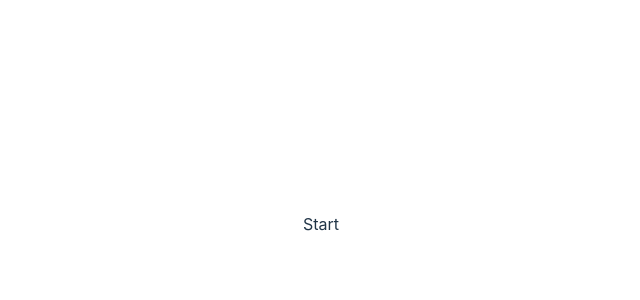
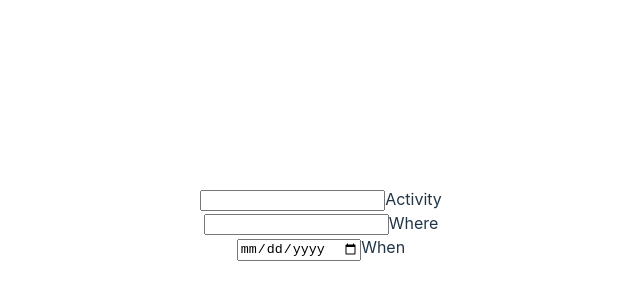
Before and after one commit to OzzoDev/Reseplaneraren, a React (Vite) app: page / in a window 1280 px wide. Shown: the part 176-476 px from the top of the page, without its empty margins (319-959 px from the left). Built offline with nearby package versions, Linux system fonts and the light colour scheme.

Commit message:
Created form component and form input components

```diff
--- a/src/App.tsx
+++ b/src/App.tsx
@@ -2,16 +2,25 @@ import './App.css'
 import { BrowserRouter, Route, Routes } from 'react-router-dom'
 import StartPage from './pages/StartPage'
 import ActivityPage from './pages/ActivityPage'
+import { useEffect, useState } from 'react'
+import { Activity } from './types/types'
 
 function App() {
+  const [activities, setActivities] = useState<Activity[]>([]);
 
-  return <BrowserRouter>
-    <Routes>
-      <Route path="/" element={<StartPage/>}/>
-      <Route path="/activities" element={<ActivityPage/>}/>
-      <Route/>
-    </Routes>
-  </BrowserRouter>
+  useEffect(()=>{
+    console.log(activities);
+  },[activities]);
+
+  return (
+    <BrowserRouter>
+      <Routes>
+        <Route path="/" element={<StartPage activities={activities} setActivities={setActivities}/>}/>
+        <Route path="/activities" element={<ActivityPage/>}/>
+        <Route/>
+      </Routes>
+    </BrowserRouter>
+  );
 }
 
 export default App
--- /dev/null
+++ b/src/components/ActivityDateInput.tsx
@@ -0,0 +1,23 @@
+import { Activity } from "../types/types";
+
+interface Props {
+    labelText:string,
+    activities: Activity[];
+    setActivities: (activities: Activity[]) => void;
+}
+
+export default function ActivityDateInput({labelText,activities,setActivities}: Props){
+
+    const handleChange = (e: React.ChangeEvent<HTMLInputElement>) => {
+        const { name, value } = e.target;
+        const newActivites = { ...activities, [name]: value };
+        setActivities(newActivites);
+      };
+
+      return (
+        <div className="input">
+          <input type="date" name="date" onChange={handleChange} className="input" autoComplete="off"/>
+          <label>{labelText}</label>
+        </div>
+      );
+}
--- /dev/null
+++ b/src/components/ActivityForm.tsx
@@ -0,0 +1,23 @@
+import { Activity } from "../types/types";
+import ActivityDateInput from "./ActivityDateInput";
+import ActivityInput from "./ActivityInput";
+
+interface Props{
+    activities:Activity[],
+    setActivities:(activities:Activity[])=>void;
+}
+
+export default function ActivityForm({activities,setActivities}:Props){
+
+    const handleSubmit = (e:React.FormEvent<HTMLFormElement>)=>{
+
+    }
+
+    return (
+        <form onSubmit={handleSubmit}>
+            <ActivityInput labelText="Activity" name="activity" activities={activities} setActivities={setActivities}/>
+            <ActivityInput labelText="Where" name="place" activities={activities} setActivities={setActivities}/>
+            <ActivityDateInput labelText="When" activities={activities} setActivities={setActivities}/>
+        </form>
+    )
+}
--- /dev/null
+++ b/src/components/ActivityInput.tsx
@@ -0,0 +1,24 @@
+import { Activity } from "../types/types";
+
+interface Props {
+  name: string;
+  labelText:string,
+  activities: Activity[];
+  setActivities: (activities: Activity[]) => void;
+}
+
+export default function ActivityInput({name,labelText,activities,setActivities}: Props) {
+
+const handleChange = (e: React.ChangeEvent<HTMLInputElement>) => {
+    const { name, value } = e.target;
+    const newActivites = { ...activities, [name]: value };
+    setActivities(newActivites);
+  };
+
+  return (
+    <div className="input-container">
+        <input type="text" name={name} onChange={handleChange} className="activity-input"/>
+        <label>{labelText}</label>
+    </div>
+  );
+}
--- a/src/pages/StartPage.tsx
+++ b/src/pages/StartPage.tsx
@@ -1,3 +1,12 @@
-export default function StartPage(){
-    return <div>Start</div>
+import ActivityForm from "../components/ActivityForm";
+import { Activity } from "../types/types"
+
+interface Props{
+    activities:Activity[],
+    setActivities:(activities:Activity[])=>void;
 }
+
+export default function StartPage({activities,setActivities}:Props){
+
+    return <ActivityForm activities={activities} setActivities={setActivities}/>
+}
--- /dev/null
+++ b/src/types/types.ts
@@ -0,0 +1,5 @@
+export type Activity = {
+    activity:string,
+    place:string,
+    date:string,
+}
```
Also changed, not shown: src/utils/utils.ts (added).
